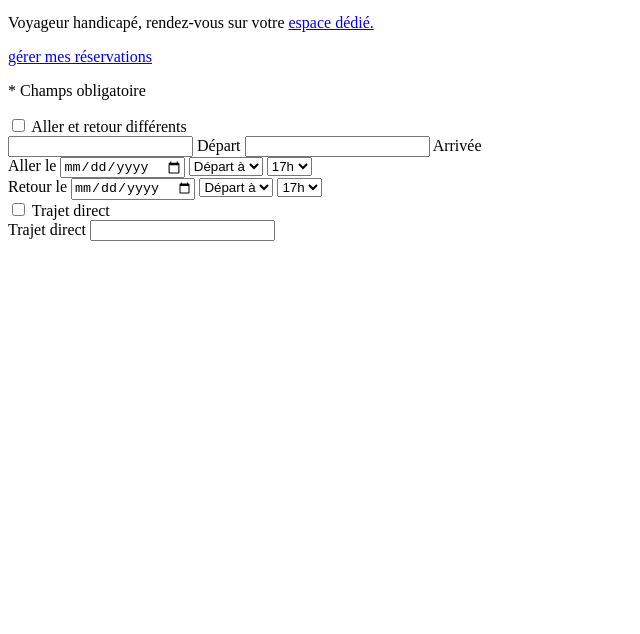
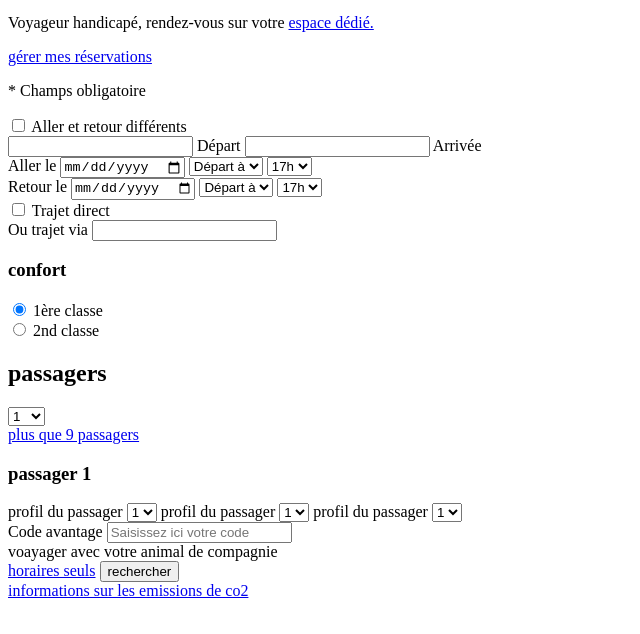
Before and after one commit to aureliennezzar/exercices-em, a plain HTML site: page bloc1.4/formulaire/index.html in a window 1280 px wide. Shown: the part 152-786 px from the top of the page, without its empty margins (0-640 px from the left). Drawn offline with Linux system fonts and the light colour scheme.

Commit message:
HTML finished

```diff
--- a/bloc1.4/formulaire/index.html
+++ b/bloc1.4/formulaire/index.html
@@ -28,7 +28,7 @@
 			<div class="form_header">
 				<div class="form-text">
 					<p>Voyageur handicapé, rendez-vous sur votre <a class="btn link" href="#">espace dédié.</a></p>
-					<a href="#" class="btn link">gérer mes réservations</a>
+					<a href="#" class="btn link-arrow">gérer mes réservations</a>
 				</div>
 				<div class="form-mandatory">
 					<p>* Champs obligatoire</p>
@@ -105,32 +105,99 @@
 						</div>
 
 						<div class="route-informations">
-
 							<div class="direct-route">
 								<input type="checkbox" id="direct-route" name="direct-route">
 								<label for="direct-route">Trajet direct</label>
 							</div>
 
 							<div class="route-by">
-								<label for="route-by">Trajet direct</label>
+								<label for="route-by">Ou trajet via</label>
 								<input type="text" id="route-by" name="route-by" class="form-input-text">
 							</div>
-
 						</div>
 					</div>
 				</div>
 
 				<!-- TRIP CONFORT -->
+				<div class="trip-confort">
+					<h3 class="h3">confort</h3>
+
+					<div class="trip-confort-option">
+						<input type="radio" id="first-class" name="confort-radios" value="first-class" checked>
+						<label for="first-class">1ère classe</label>
+					</div>
+
+					<div class="trip-confort-option">
+						<input type="radio" id="second-class" name="confort-radios" value="second-class">
+						<label for="second-class">2nd classe</label>
+					</div>
+
+				</div>
 				<!-- TRIP PASSENGERS -->
+				<div class="trip-passengers">
+					<div class="trip-passengers_top">
+						<div class="passengers-count">
+							<h2 class="h2">passagers</h2>
+							<select name="passengers-number" class="passengers-number">
+								<option value="1">1</option>
+								<option value="1">1</option>
+								<option value="2">2</option>
+								<option value="3">3</option>
+								<option value="4">4</option>
+								<option value="5">5</option>
+								<option value="6">6</option>
+								<option value="7">7</option>
+								<option value="8">8</option>
+								<option value="9">9</option>
+								<option value="10">10</option>
+							</select>
+						</div>
+						<a href="#" class="btn link-arrow">plus que 9 passagers</a>
+					</div>
+					<div class="trip-passengers_content">
+						<div class="passengers-top">
+							<h3 class="h3">passager 1</h3>
+						</div>
+						<div class="passengers-content">
+							<div class="passengers-left">
+
+								<label class="form-label" for="passenger-profile">profil du passager</label>
+								<select name="passenger-profile" class="passenger-profile" id="passenger-profile">
+									<option value="1">1</option>
+								</select>
+
+								<label class="form-label" for="passenger-profile">profil du passager</label>
+								<select name="passenger-profile" class="passenger-profile" id="passenger-profile">
+									<option value="1">1</option>
+								</select>
+
+								<label class="form-label" for="loyalty-program">profil du passager</label>
+								<select name="loyalty-program" class="loyalty-program" id="loyalty-program">
+									<option value="1">1</option>
+								</select>
+
+							</div>
+							<div class="passengers-right">
+								<label for="coupon-code" class="form-label">Code avantage</label>
+								<input type="text" id="coupon-code" name="coupon-code" class="form-input-text"
+									placeholder="Saisissez ici votre code">
+							</div>
+						</div>
+					</div>
+				</div>
 			</div>
 			<div class="form_footer">
-
+				<div class="dropdown-pets-infos">
+					voayager avec votre animal de compagnie
+				</div>
+				<div class="form_footer-actions">
+					<a href="#" class="btn secondary-btn">horaires seuls</a>
+					<button type="submit" class="btn primary-btn">rechercher</button>
+				</div>
+				<a href="#" class="btn link-arrow">informations sur les emissions de co2</a>
 			</div>
 		</form>
 	</main>
-	<footer>
-
-	</footer>
 	<script src="./assets/js/app.js"></script>
 </body>
 
```
